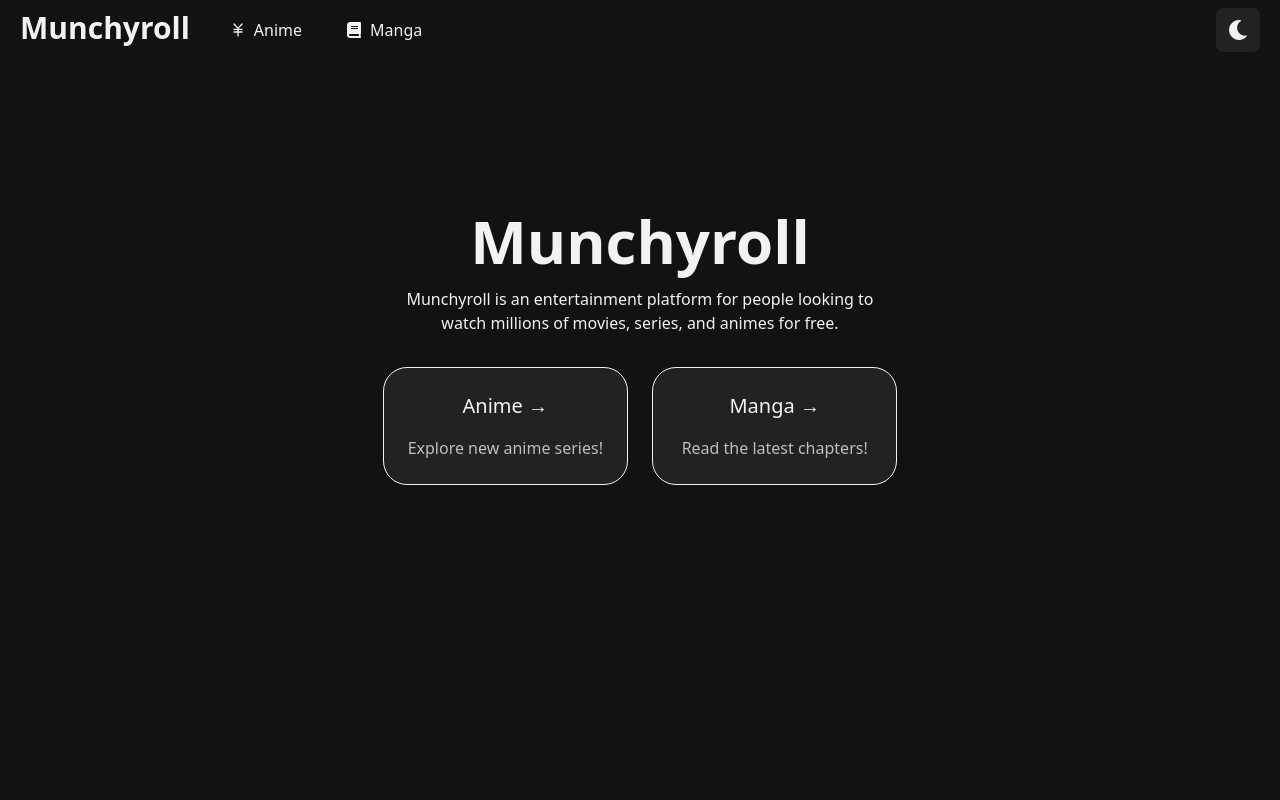
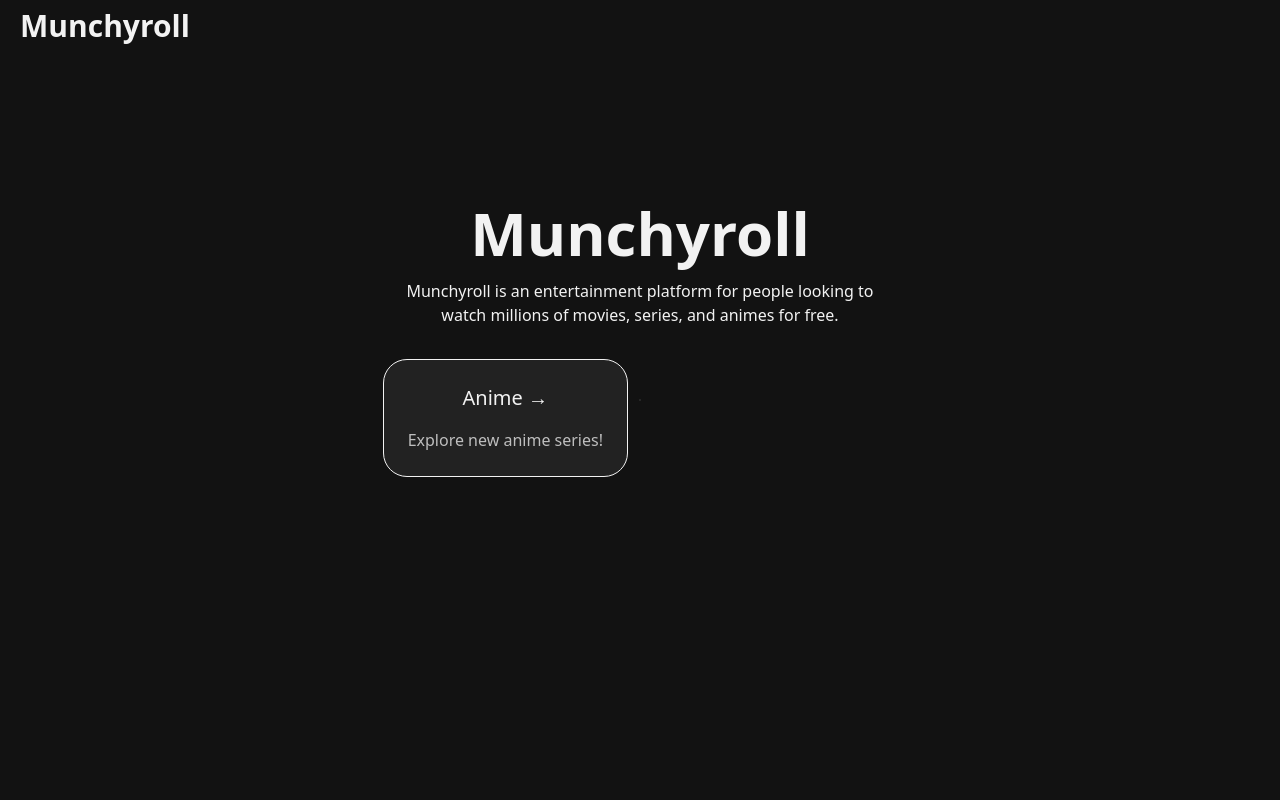
Before and after one commit to Jeydin21/Munchyroll-Typescript, a Next.js app: page / in a window 1280 px wide. Shown: the top 800 px of the page. Built offline with nearby package versions, Linux system fonts and the light colour scheme.

Commit message:
Remove manga

```diff
--- a/components/LandingPage.tsx
+++ b/components/LandingPage.tsx
@@ -24,30 +24,6 @@ function LandingPage() {
 										<p className="text-base opacity-75 text-primary dark:text-secondary">Explore new anime series!</p>
 									</div>
 								</Link>
-								<Link title="Go to manga homepage" className="flex flex-col justify-between gap-6 rounded-3xl border border-primary dark:border-secondary p-6 transition-all hover:-mt-2 hover:mb-2 bg-secondary-light dark:bg-[#222222] text-center" href="/manga">
-									<div className="grid gap-4">
-										<h4 className="text-xl text-primary dark:text-secondary">
-											Manga <span className="inline-block transition-transform group-hover:translate-x-1 motion-reduce:transform-none">→</span>
-										</h4>
-										<p className="text-base opacity-75 text-primary dark:text-secondary">Read the latest chapters!</p>
-									</div>
-								</Link>
-								{/* <Link title="Go to movies homepage" className="flex flex-col justify-between gap-6 rounded-3xl border border-primary dark:border-secondary p-6 transition-all hover:-mt-2 hover:mb-2 bg-secondary-light dark:bg-[#222222] text-center" href="/movies">
-                    <div className="grid gap-4">
-                      <h4 className="text-xl text-primary dark:text-secondary">
-                        Movies <span className="inline-block transition-transform group-hover:translate-x-1 motion-reduce:transform-none">→</span>
-                      </h4>
-                      <p className="text-base opacity-75 text-primary dark:text-secondary">In development...</p>
-                    </div>
-                  </Link>
-                  <Link title="Go to shows homepage" className="flex flex-col justify-between gap-6 rounded-3xl border border-primary dark:border-secondary p-6 transition-all hover:-mt-2 hover:mb-2 bg-secondary-light dark:bg-[#222222] text-center" href="/shows">
-                    <div className="grid gap-4">
-                      <h4 className="text-xl text-primary dark:text-secondary">
-                        Shows <span className="inline-block transition-transform group-hover:translate-x-1 motion-reduce:transform-none">→</span>
-                      </h4>
-                      <p className="text-base opacity-75 text-primary dark:text-secondary">In development...</p>
-                    </div>
-                  </Link> */}
 							</div>
 						</div>
 					</div>
--- a/components/interface/Header.tsx
+++ b/components/interface/Header.tsx
@@ -1,90 +1,14 @@
-import { useState, useEffect, useRef } from "react";
-import { FaSun, FaMoon, FaBook } from "react-icons/fa";
-import { LuJapaneseYen } from "react-icons/lu";
-import { CgSearch } from "react-icons/cg";
 import Logo from "@/components/interface/Logo";
-import Link from "next/link";
 
-interface HeaderProps {
-  theme: string;
-  toggleTheme: () => void;
-  search: boolean;
-  bg: boolean;
-  type?: string;
-  manga: boolean;
-}
-
-function Header({ theme, toggleTheme, bg = false, manga }: HeaderProps) {
-  const [isMenuOpen, setIsMenuOpen] = useState(false);
-  const [isScrolled, setIsScrolled] = useState(false);
-  const searchInputRef = useRef<{ focusInput: () => void } | null>(null);
-
-  useEffect(() => {
-    const handleScroll = () => {
-      const isScrolled = window.scrollY > 0;
-      setIsScrolled(isScrolled);
-    };
-
-    document.addEventListener('scroll', handleScroll);
-    return () => {
-      document.removeEventListener('scroll', handleScroll);
-    };
-  }, []);
-
-  const handleSearchIconClick = () => {
-    setIsMenuOpen(true); // Open the search menu
-    setTimeout(() => {
-      // Ensure the menu is open before focusing
-      if (searchInputRef.current) {
-        searchInputRef.current.focusInput();
-      }
-    }, 0);
-  };
-
+function Header() {
   return (
     <>
       <div
-        className={`z-50 transition-all py-2 px-5 flex justify-between left-0 items-center top-0 right-0 ${bg === true ? "" : "dark:bg-[#121212] bg-secondary"} ${isScrolled ? `${manga === true ? "" : "sticky"} top-0 bg-opacity-50 backdrop-filter backdrop-blur-lg dark:bg-primary/30 bg-secondary/30` : ''}`}
+        className={`z-50 transition-all py-2 px-5 flex justify-between left-0 items-center top-0 right-0`}
       >
         <div className="z-50 flex flex-row space-x-5">
           <Logo />
-          <div className="hidden lg:flex my-auto text-base dark:text-secondary text-primary space-x-1">
-            <Link href={`/anime`}>
-              <button title="Anime" className="transition-all dark:text-secondary text-primary hover:bg-secondary-hover dark:hover:bg-primary-light py-2 px-5 my-auto rounded-lg flex flex-row space-x-2">
-                <LuJapaneseYen className="mt-1" />
-                <span>Anime</span>
-              </button>
-            </Link>
-            <Link href={`/manga`}>
-              <button title="Anime" className="transition-all dark:text-secondary text-primary hover:bg-secondary-hover dark:hover:bg-primary-light py-2 px-5 my-auto rounded-lg flex flex-row space-x-2">
-                <FaBook className="mt-1" />
-                <span>Manga</span>
-              </button>
-            </Link>
-          </div>
         </div>
-        <div className={`flex justify-end items-center`}>
-          <div className={`text-xl text-primary dark:bg-[#222222] rounded-lg hover:cursor-pointer`}>
-            <button title="Change Theme" onClick={toggleTheme} className=" transition-all dark:text-secondary text-primary bg-secondary-light hover:bg-secondary-hover dark:hover:bg-primary-hover dark:bg-[#222222] p-3 rounded-lg">
-              {theme === 'dark' ? <FaMoon /> : <FaSun />}
-            </button>
-          </div>
-
-          <div onClick={handleSearchIconClick} className={`text-xl ${bg === true ? "hidden" : ""} transition-all dark:text-secondary text-primary bg-secondary-light dark:bg-[#222222] hover:bg-secondary-hover dark:hover:bg-primary-hover p-3 rounded-lg hover:cursor-pointer ml-2`}>
-            <CgSearch />
-          </div>
-        </div>
-      </div>
-
-      <div
-        onClick={() => setIsMenuOpen(false)}
-        className={`transition-all fixed ${isMenuOpen ? "z-30 top-0 left-0 right-0 bottom-0 bg-black bg-opacity-80" : ""} w-screen h-screen`}
-      />
-
-      <div
-        onClick={() => setIsMenuOpen(false)}
-        className={`transition-all pt-2 p-5 z-30 fixed ${isMenuOpen ? "top-0 left-0 right-0 bottom-0" : "-top-full"} w-screen flex items-center justify-center transform transition-transform ${isMenuOpen ? "scale-100" : "scale-0"}`}
-      >
       </div>
     </>
   );
--- a/components/interface/MainLayout.tsx
+++ b/components/interface/MainLayout.tsx
@@ -7,24 +7,15 @@ import { useCookies } from 'react-cookie';
 interface MainLayoutProps {
   children: React.ReactNode;
   useHead?: boolean;
-  banner?: string;
-  search?: boolean;
-  landing?: boolean;
-  type?: string;
-  manga?: boolean;
 }
 
-function MainLayout({ children, useHead = true, banner, search = true, landing = false, type, manga = false }: MainLayoutProps) {
+function MainLayout({ children, useHead = true }: MainLayoutProps) {
   const [cookies, setCookie] = useCookies(['theme']);
   const [theme, setTheme] = useState(cookies.theme || 'dark');
 
   useEffect(() => {
     setCookie('theme', theme, { sameSite: 'lax' });
   }, [theme]);
-
-  const toggleTheme = () => {
-    setTheme((prevTheme: string) => prevTheme === 'dark' ? 'light' : 'dark');
-  };
 
   return (
     <div className={`transition-colors duration-200 ${theme === 'dark' ? 'dark' : ''} dark:bg-[#121212] bg-fixed bg-red-500 bg-[radial-gradient(#ffffff90_1px,#f2f2f2_1px)] bg-[size:20px_20px] dark:bg-[radial-gradient(#ffffff15_1px,#121212_1px)]`}>
@@ -60,13 +51,7 @@ function MainLayout({ children, useHead = true, banner, search = true, landing =
         </Head>
       )}
 
-      <Header theme={theme} toggleTheme={toggleTheme} search={search} bg={landing} type={type} manga={manga} />
-      {banner && (
-        <div className="pt-3 relative max-lg:hidden">
-          <img src={banner} className="w-full h-96 object-cover" />
-          <div className="absolute inset-0 bg-gradient-to-b from-transparent dark:to-[#121212] to-[#f2f2f2] opacity-100"></div>
-        </div>
-      )}
+      <Header />
       <div className="flex">
         <div className="z-10 w-full px-5 min-h-[90vh]">
           {children}
```
